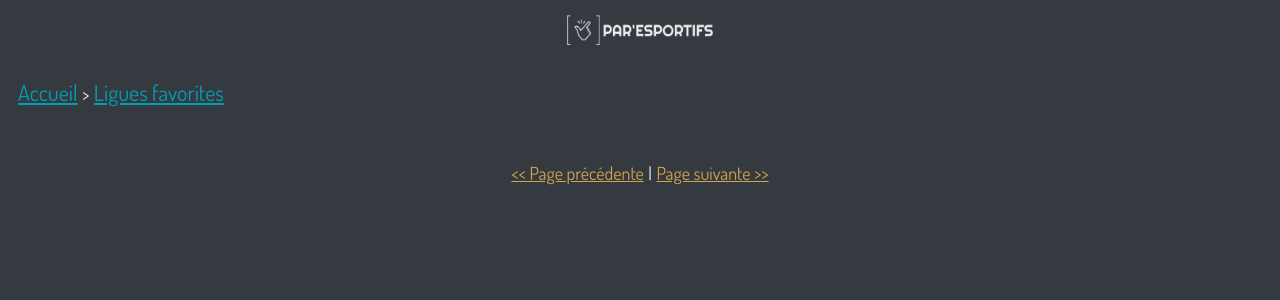
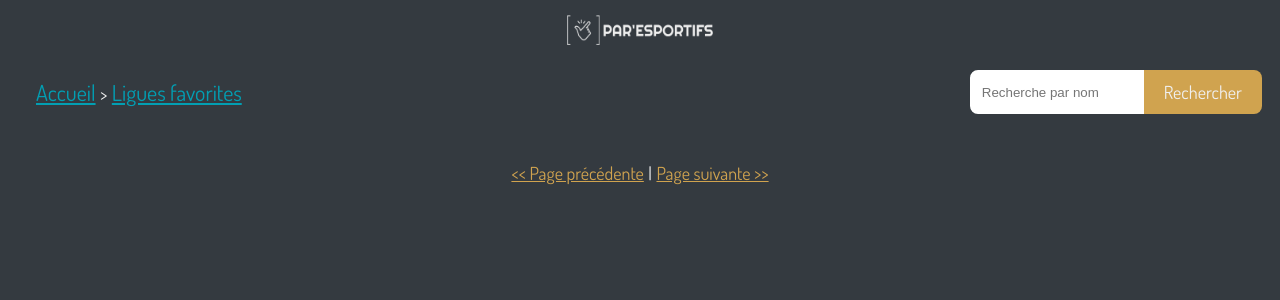
Before and after one commit to N01r4M/par-esportifs, a React (Create React App) app: page /favorites/1 in a window 1280 px wide. Shown: the top 300 px of the page. Built offline with nearby package versions, Linux system fonts and the light colour scheme.

Commit message:
feat : search bar in leagues list

```diff
--- a/src/pages/leagues/List.jsx
+++ b/src/pages/leagues/List.jsx
@@ -6,9 +6,14 @@ import {AppCardLeague} from "../../components/Cards";
 import {Loading} from "../Loading";
 import "../../styles/Leagues.scss";
 import {Pagination} from "../../components/Pagination";
+import ParesportifsApi from "../../paresportifsApi";
+import paresportifsApi from "../../paresportifsApi";
+import {ErrorMessage, Field, Form, Formik} from "formik";
+import "../../styles/List.scss";
 
-export function List() {
+export function List(props) {
     const [leagues, setLeagues] = useState([]);
+    // const [fav, setFav] = useState([]);
     const [loading, setLoading] = useState(true);
     const pathname = useLocation().pathname;
     const page = useParams().page;
@@ -28,16 +33,43 @@ export function List() {
             });
     }
 
-    const getFav = () => {}
+    // const getFav = () => {
+    //     paresportifsApi.get(`users?email=${props.email}`)
+    //         .then(res => {
+    //             const status = res.status;
+    //
+    //             if (status === 200) {
+    //                 const data = res.data['hydra:member'][0]['leaguesFav'];
+    //                 const arrayFav = [];
+    //
+    //                 for (let i = 0; i < data.length; i++) {
+    //                     const fav = data[i];
+    //                     const id = fav.split('/')[3];
+    //
+    //
+    //                     arrayFav.push(parseInt(id));
+    //                 }
+    //
+    //                 console.log(arrayFav);
+    //                 pathname.startsWith('/leagues/') ? setFav(data) : setLeagues(data);
+    //             } else {
+    //                 console.log(`HTTP status: ${status}`)
+    //             }
+    //         })
+    // }
 
     useEffect(() => {
-       pathname.startsWith('/leagues/') ? getLeagues() : getFav();
-       setLoading(false)
-    }, [page]);
+        setLeagues([]);
+        // setFav([]);
+        pathname.startsWith('/leagues/') && getLeagues();
+        // getFav();
+        setLoading(false);
+    }, [page, pathname]);
 
     if (!loading) {
         return (
             <>
+                <div className="header-list-leagues-container">
                     {
                         pathname.startsWith('/leagues/') ?
                             <AppBreadcrumb links={[{ text: "Accueil", link: "/home"}, { text: "Ligues", link: "/leagues/1" }]} />
@@ -45,10 +77,49 @@ export function List() {
                             <AppBreadcrumb links={[{ text: "Accueil", link: "/home"}, { text: "Ligues favorites", link: "/favorites/1" }]} />
                     }
 
+                    <Formik
+                        initialValues={{
+                            name: ''
+                        }}
+                        onSubmit={(values) => {
+                            if (values.name === '') {
+                                getLeagues();
+                            } else {
+                                pandaScoreApi.get(`lol/leagues?sort=name&page=${page}&search[name]=${values.name}`)
+                                    .then(res => {
+                                        const status = res.status;
+
+                                        if (status === 200) {
+                                            setLeagues(res.data)
+                                        } else {
+                                            console.log(`HTTP status: ${status}`);
+                                        }
+                                    })
+                            }
+                        }}
+                    >
+                        {() => (
+                            <Form className="form-container">
+                                <div className="input-container">
+                                    <Field type="text" name="name" label="Name" placeholder="Recherche par nom" className="input"/>
+                                </div>
+
+                                <button type="submit" className="button bet">Rechercher</button>
+                            </Form>
+                        )}
+                    </Formik>
+                </div>
+
+
                 <div className="leagues-list-container">
                     {
                         leagues.map((league) => (
-                            <AppCardLeague id={league.id} name={league.name} image_url={league.image_url} />
+                            pathname.startsWith('/leagues/') ?
+                                <AppCardLeague id={league.id} name={league.name} image_url={league.image_url}
+                                               slug={league.slug}/>
+                                // <AppCardLeague id={league.id} name={league.name} image_url={league.image_url} slug={league.slug} isFav={fav.includes(league.id)} />
+                            :
+                                <AppCardLeague id={league.id} name={league.name} image_url={league.image_url} slug={league.slug} isFav={true} />
                         ))
                     }
                 </div>
--- /dev/null
+++ b/src/styles/List.css
@@ -0,0 +1,26 @@
+.header-list-leagues-container {
+  display: flex;
+  justify-content: space-between;
+  padding: 0 1rem;
+}
+.header-list-leagues-container .form-container {
+  display: flex;
+  align-items: center;
+}
+.header-list-leagues-container .form-container .input-container .input {
+  height: 40px;
+  width: 150px;
+  border-radius: 8px 0 0 8px;
+  border: 2px solid #FFFFFF;
+  padding: 0 10px;
+}
+.header-list-leagues-container .form-container .input-container .input:focus {
+  outline: none;
+  border: 2px solid #029FB3;
+}
+.header-list-leagues-container .form-container .button.bet {
+  height: 44px;
+  border-radius: 0 8px 8px 0;
+}
+
+/*# sourceMappingURL=List.css.map */
--- /dev/null
+++ b/src/styles/List.scss
@@ -0,0 +1,32 @@
+$secondary: #029FB3;
+
+.header-list-leagues-container {
+  display: flex;
+  justify-content: space-between;
+  padding: 0 1rem;
+
+  & .form-container {
+    display: flex;
+    align-items: center;
+
+    & .input-container {
+      & .input {
+        height: 40px;
+        width: 150px;
+        border-radius: 8px 0 0 8px;
+        border: 2px solid #FFFFFF;
+        padding: 0 10px;
+
+        &:focus {
+          outline: none;
+          border: 2px solid $secondary;
+        }
+      }
+    }
+
+    & .button.bet {
+      height: 44px;
+      border-radius: 0 8px 8px 0;
+    }
+  }
+}
```
Also changed, not shown: 1 other file (tests, documents, lock files or other folders). Lines whose indentation alone changed are shown as unchanged.
